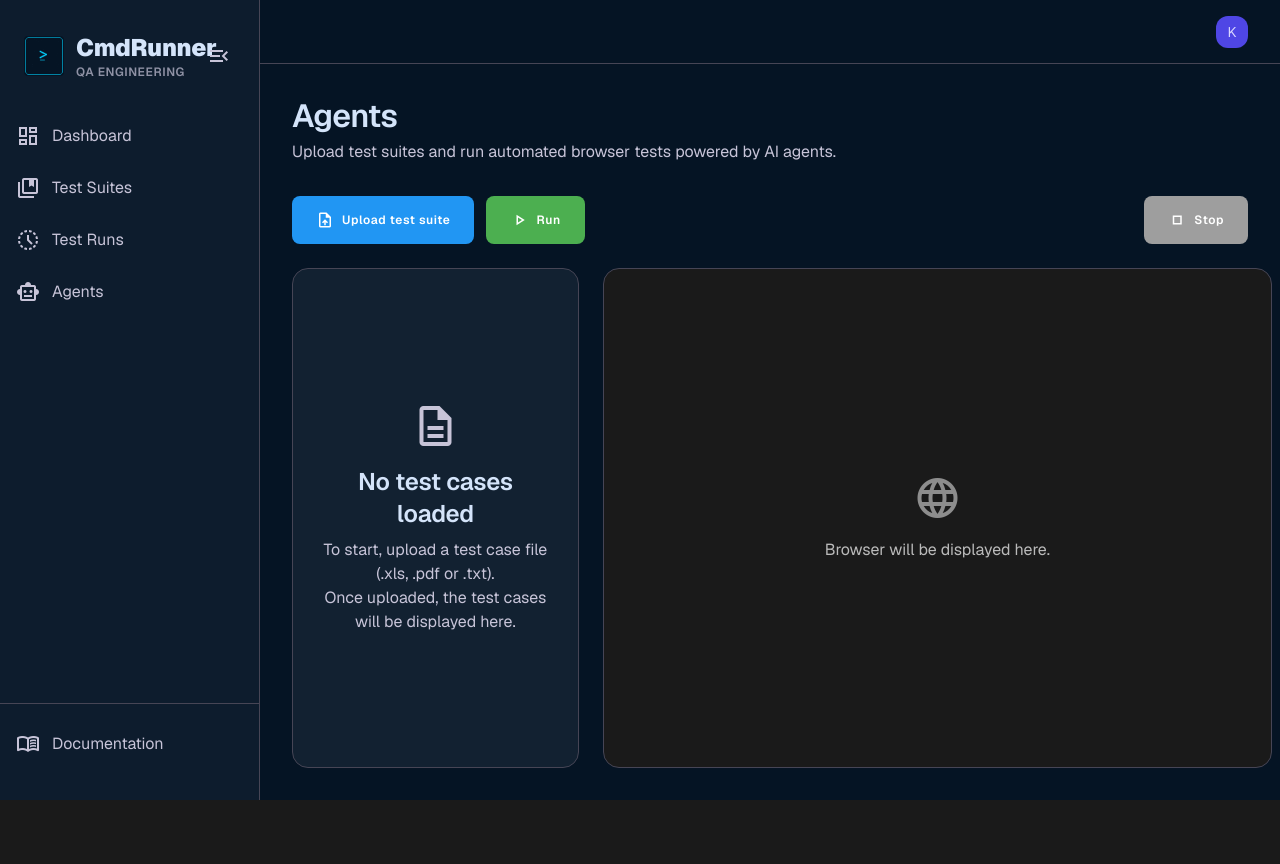
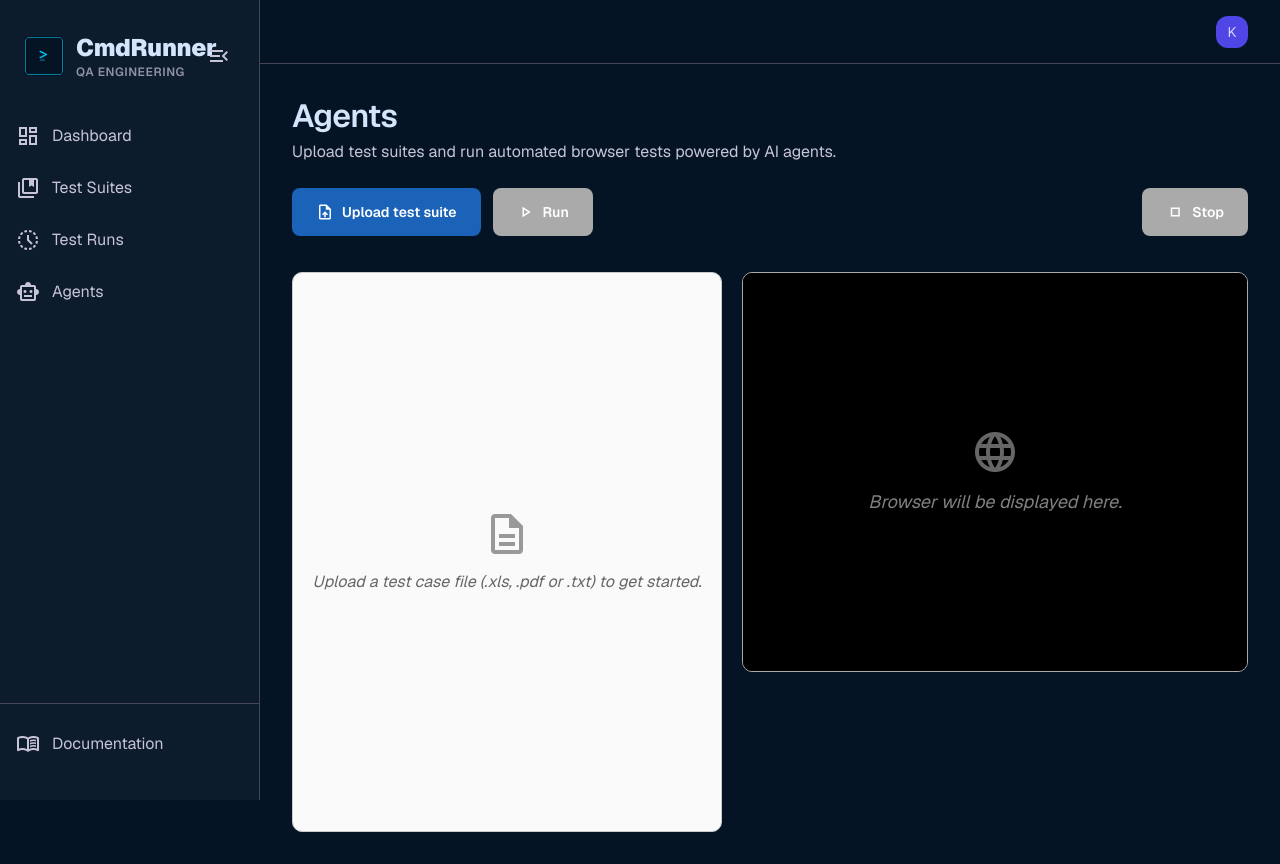
Before and after one commit to karthik-ai452/aitest, a Python web app: template cmdrunner-patch/templates/pages/agents.html in a window 1280 px wide. Before the commit the page ends 800 px from the top, so only its background shows below. Run offline with Jinja, Linux system fonts and the light colour scheme; the template is opened without the code that fills it, so the values that code supplies are empty; some libraries are stand-ins or nearby versions.

Commit message:
v11: Agents page — correct element IDs for real index.js + full-width Tailwind layout
- Correct IDs: #upload-test-suite, #test-suite-file, #run-test-suite, #stop
- #test-case-container with .test-cases, .loading, .start-note children
- #browser-view with #viewer iframe, .browser-placeholder, .starting-browser
- .action-message div
- Flex layout: 35% left panel + 65% right panel
- Full-height panels using calc(100vh - 240px)
- Properly sized buttons with Tailwind styling
- Loads public.js + index.js (the REAL one)

```diff
--- a/cmdrunner-patch/templates/pages/agents.html
+++ b/cmdrunner-patch/templates/pages/agents.html
@@ -6,62 +6,76 @@
 
 {% block content %}
 <!-- Page Header -->
-<div class="mb-8">
+<div class="mb-6">
     <h2 class="font-display-lg text-display-lg text-on-surface">Agents</h2>
     <p class="font-body-md text-body-md text-on-surface-variant mt-1">Upload test suites and run automated browser tests powered by AI agents.</p>
 </div>
 
 <!-- Action Bar -->
-<div class="flex flex-wrap items-center gap-3 mb-6">
-    <div class="flex items-center gap-3">
-        <button id="btn-upload" class="inline-flex items-center gap-2 px-6 py-2.5 rounded-xl font-label-caps text-label-caps bg-[#2196F3] text-white hover:opacity-90 transition-opacity">
+<div class="flex items-center gap-3 mb-4">
+    <button id="upload-test-suite" class="inline-flex items-center gap-2 px-6 py-2.5 rounded-xl font-semibold text-sm bg-[#1a63b8] text-white hover:bg-[#2f73c2] transition-colors cursor-pointer">
         <span class="material-symbols-outlined text-lg">upload_file</span>
         Upload test suite
     </button>
-        <button id="btn-run" class="inline-flex items-center gap-2 px-6 py-2.5 rounded-xl font-label-caps text-label-caps bg-[#4CAF50] text-white hover:opacity-90 transition-opacity">
+    <button id="run-test-suite" class="inline-flex items-center gap-2 px-6 py-2.5 rounded-xl font-semibold text-sm bg-[#28a745] text-white hover:bg-[#218838] transition-colors cursor-pointer disabled">
         <span class="material-symbols-outlined text-lg">play_arrow</span>
         Run
     </button>
-    </div>
     <div class="flex-1"></div>
-    <button id="btn-stop" class="inline-flex items-center gap-2 px-6 py-2.5 rounded-xl font-label-caps text-label-caps bg-[#9E9E9E] text-white hover:opacity-90 transition-opacity">
+    <button id="stop" class="inline-flex items-center gap-2 px-6 py-2.5 rounded-xl font-semibold text-sm text-white hover:opacity-90 transition-colors cursor-pointer disabled" style="background-color:#ff4d4d">
         <span class="material-symbols-outlined text-lg">stop</span>
         Stop
     </button>
 </div>
 
+<!-- Action Message -->
+<div class="action-message"></div>
+
 <!-- Two-Panel Layout -->
-<div class="grid grid-cols-1 lg:grid-cols-[30%_70%] gap-6" style="min-height: 500px;">
+<div class="flex gap-5" style="min-height: calc(100vh - 240px);">
     <!-- Left Panel: Test Cases -->
-    <div class="bg-surface-container border border-outline-variant rounded-2xl p-6 flex flex-col items-center justify-center text-center min-h-[400px]">
-        <span class="material-symbols-outlined text-on-surface-variant text-5xl mb-4">description</span>
-        <h3 class="font-headline-md text-headline-md text-on-surface mb-2">No test cases loaded</h3>
-        <p class="font-body-md text-body-md text-on-surface-variant max-w-md">
-            To start, upload a test case file (.xls, .pdf or .txt).<br>
-            Once uploaded, the test cases will be displayed here.
-        </p>
+    <div id="test-case-container" class="w-[35%] flex-shrink-0 border border-[#ccc] rounded-xl overflow-auto relative" style="background:#fafafa;">
+        <!-- Start Note (shown initially) -->
+        <div class="note start-note absolute inset-0 flex items-center justify-center text-center" style="display:flex;">
+            <div>
+                <span class="material-symbols-outlined text-[#999] text-5xl block mb-3">description</span>
+                <p class="text-[#666]">Upload a test case file (.xls, .pdf or .txt) to get started.</p>
+            </div>
+        </div>
+        <!-- Loading Spinner (hidden) -->
+        <div class="loading absolute inset-0 flex items-center justify-center" style="display:none;">
+            <div class="spinner"></div>
+        </div>
+        <!-- Test Cases (hidden initially) -->
+        <div class="test-cases p-4" style="display:none;"></div>
     </div>
 
-    <!-- Right Panel: Browser Display -->
-    <div class="bg-[#1a1a1a] border border-outline-variant rounded-2xl p-6 flex flex-col items-center justify-center text-center min-h-[400px]">
-        <span class="material-symbols-outlined text-white/50 text-5xl mb-4">language</span>
-        <p class="font-body-lg text-body-lg text-white/70">
-            Browser will be displayed here.
-        </p>
+    <!-- Right Panel: Browser View -->
+    <div id="browser-view" class="flex-1 rounded-xl overflow-hidden relative" style="background:#1a1a1a; min-height: 400px;">
+        <!-- Browser Placeholder (shown initially) -->
+        <div class="browser-placeholder absolute inset-0 flex flex-col items-center justify-center text-center" style="display:flex;">
+            <span class="material-symbols-outlined text-white/40 text-5xl block mb-3">language</span>
+            <p class="text-white/50 text-lg">Browser will be displayed here.</p>
+        </div>
+        <!-- Starting Browser (hidden) -->
+        <div class="starting-browser absolute inset-0 flex flex-col items-center justify-center text-center" style="display:none; background:#1a1a1a;">
+            <div class="spinner white" style="margin:0 auto 15px auto;"></div>
+            <span class="starting-browser-text text-white/70">Starting browser...</span>
+        </div>
+        <!-- noVNC Viewer iframe -->
+        <iframe id="viewer" src="about:blank" allow="autoplay; fullscreen" class="absolute inset-0 w-full h-full border-0"></iframe>
+        <!-- Disable interaction overlay -->
+        <div class="disable-interaction" style="display:none;"></div>
     </div>
 </div>
 
-<!-- Hidden file input for upload -->
-<input type="file" id="file-upload-input" class="hidden" accept=".xls,.xlsx,.pdf,.txt" />
+<!-- Hidden file input -->
+<input type="file" id="test-suite-file" class="hidden" accept=".xls,.xlsx,.pdf,.txt" />
 {% endblock %}
 
 {% block scripts %}
 <script src="{{ url_for('static', filename='public.js') }}"></script>
 <script src="{{ url_for('static', filename='js/sidebar.js') }}"></script>
-<script>
-// Wire up the upload button to trigger the hidden file input
-document.getElementById('btn-upload').addEventListener('click', function() {
-    document.getElementById('file-upload-input').click();
-});
-</script>
+<script src="{{ url_for('static', filename='index.js') }}"></script>
+<script src="{{ url_for('static', filename='js/lightbox2/js/lightbox-plus-jquery.min.js') }}"></script>
 {% endblock %}
```
Lines whose indentation alone changed are shown as unchanged.
